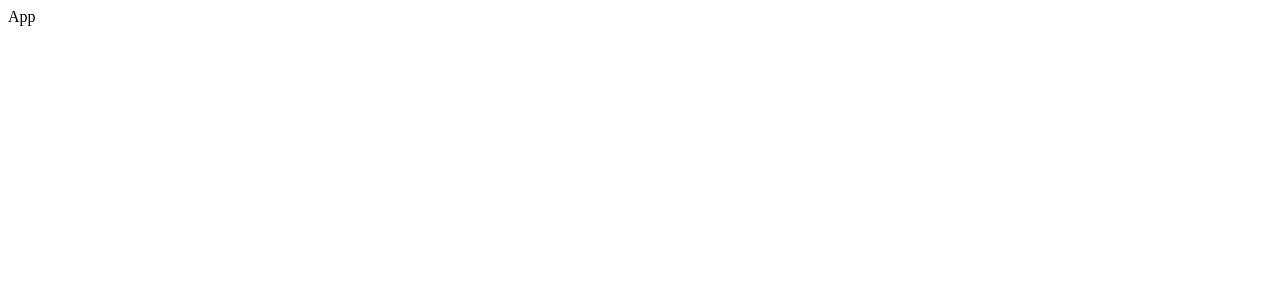
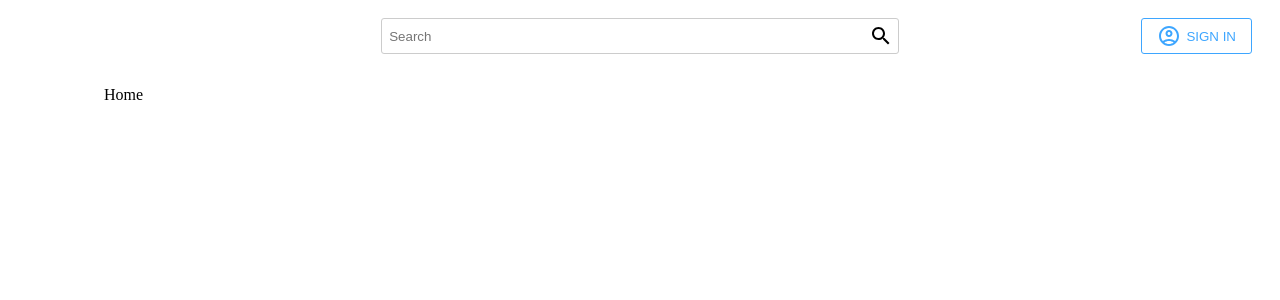
Before and after one commit to AnwarHossainSR/react-video-streaming-app, a React (Create React App) app: page / in a window 1280 px wide. Shown: the top 300 px of the page. Built offline with nearby package versions, Linux system fonts and the light colour scheme.

Commit message:
design navbar

```diff
--- a/package.json
+++ b/package.json
@@ -3,12 +3,18 @@
   "version": "0.1.0",
   "private": true,
   "dependencies": {
+    "@emotion/react": "^11.9.3",
+    "@emotion/styled": "^11.9.3",
+    "@mui/icons-material": "^5.8.4",
+    "@mui/material": "^5.8.6",
     "@testing-library/jest-dom": "^5.16.4",
     "@testing-library/react": "^13.3.0",
     "@testing-library/user-event": "^13.5.0",
     "react": "^18.2.0",
     "react-dom": "^18.2.0",
+    "react-router-dom": "^6.3.0",
     "react-scripts": "5.0.1",
+    "styled-components": "^5.3.5",
     "web-vitals": "^2.1.4"
   },
   "scripts": {
--- a/src/App.js
+++ b/src/App.js
@@ -1,9 +1,37 @@
-import React from 'react'
+import { BrowserRouter, Route, Routes } from 'react-router-dom';
+import styled from 'styled-components';
+import Navbar from './components/Navbar';
+import Home from './pages/Home';
 
-const App = () => {
+const Container = styled.div`
+  display: flex;
+`;
+
+const Main = styled.div`
+  flex: 7;
+  background-color: ${({ theme }) => theme.bg};
+`;
+const Wrapper = styled.div`
+  padding: 22px 96px;
+`;
+
+function App() {
   return (
-    <div>App</div>
-  )
+    <Container>
+      <BrowserRouter>
+        <Main>
+          <Navbar />
+          <Wrapper>
+            <Routes>
+              <Route path='/'>
+                <Route index element={<Home />} />
+              </Route>
+            </Routes>
+          </Wrapper>
+        </Main>
+      </BrowserRouter>
+    </Container>
+  );
 }
 
-export default App
+export default App;
--- /dev/null
+++ b/src/components/Navbar.jsx
@@ -0,0 +1,74 @@
+import AccountCircleOutlinedIcon from '@mui/icons-material/AccountCircleOutlined';
+import SearchOutlinedIcon from '@mui/icons-material/SearchOutlined';
+import { Link } from 'react-router-dom';
+import styled from 'styled-components';
+
+const Container = styled.div`
+  position: sticky;
+  top: 0;
+  background-color: ${({ theme }) => theme.bgLighter};
+  height: 56px;
+`;
+
+const Wrapper = styled.div`
+  display: flex;
+  align-items: center;
+  justify-content: flex-end;
+  height: 100%;
+  padding: 0px 20px;
+  position: relative;
+`;
+
+const Search = styled.div`
+  width: 40%;
+  position: absolute;
+  left: 0px;
+  right: 0px;
+  margin: auto;
+  display: flex;
+  align-items: center;
+  justify-content: space-between;
+  padding: 5px;
+  border: 1px solid #ccc;
+  border-radius: 3px;
+`;
+
+const Input = styled.input`
+  border: none;
+  background-color: transparent;
+  outline: none;
+  color: ${({ theme }) => theme.text};
+`;
+
+const Button = styled.button`
+  padding: 5px 15px;
+  background-color: transparent;
+  border: 1px solid #3ea6ff;
+  color: #3ea6ff;
+  border-radius: 3px;
+  font-weight: 500;
+  cursor: pointer;
+  display: flex;
+  align-items: center;
+  gap: 5px;
+`;
+const Navbar = () => {
+  return (
+    <Container>
+      <Wrapper>
+        <Search>
+          <Input placeholder='Search' />
+          <SearchOutlinedIcon />
+        </Search>
+        <Link to='signin' style={{ textDecoration: 'none' }}>
+          <Button>
+            <AccountCircleOutlinedIcon />
+            SIGN IN
+          </Button>
+        </Link>
+      </Wrapper>
+    </Container>
+  );
+};
+
+export default Navbar;
--- /dev/null
+++ b/src/pages/Home.jsx
@@ -0,0 +1,47 @@
+// import React from 'react';
+// import styled from 'styled-components';
+// import Card from '../components/Card';
+
+// const Container = styled.div`
+//   display: flex;
+//   justify-content: space-between;
+//   flex-wrap: wrap;
+// `;
+
+// const Home = () => {
+//   return (
+//     <Container>
+//       <Card />
+//       <Card />
+//       <Card />
+//       <Card />
+//       <Card />
+//       <Card />
+//       <Card />
+//       <Card />
+//       <Card />
+//       <Card />
+//       <Card />
+//       <Card />
+//       <Card />
+//       <Card />
+//       <Card />
+//       <Card />
+//       <Card />
+//       <Card />
+//       <Card />
+//       <Card />
+//     </Container>
+//   );
+// };
+
+// export default Home;
+import React from 'react'
+
+const Home = () => {
+  return (
+    <div>Home</div>
+  )
+}
+
+export default Home
```
